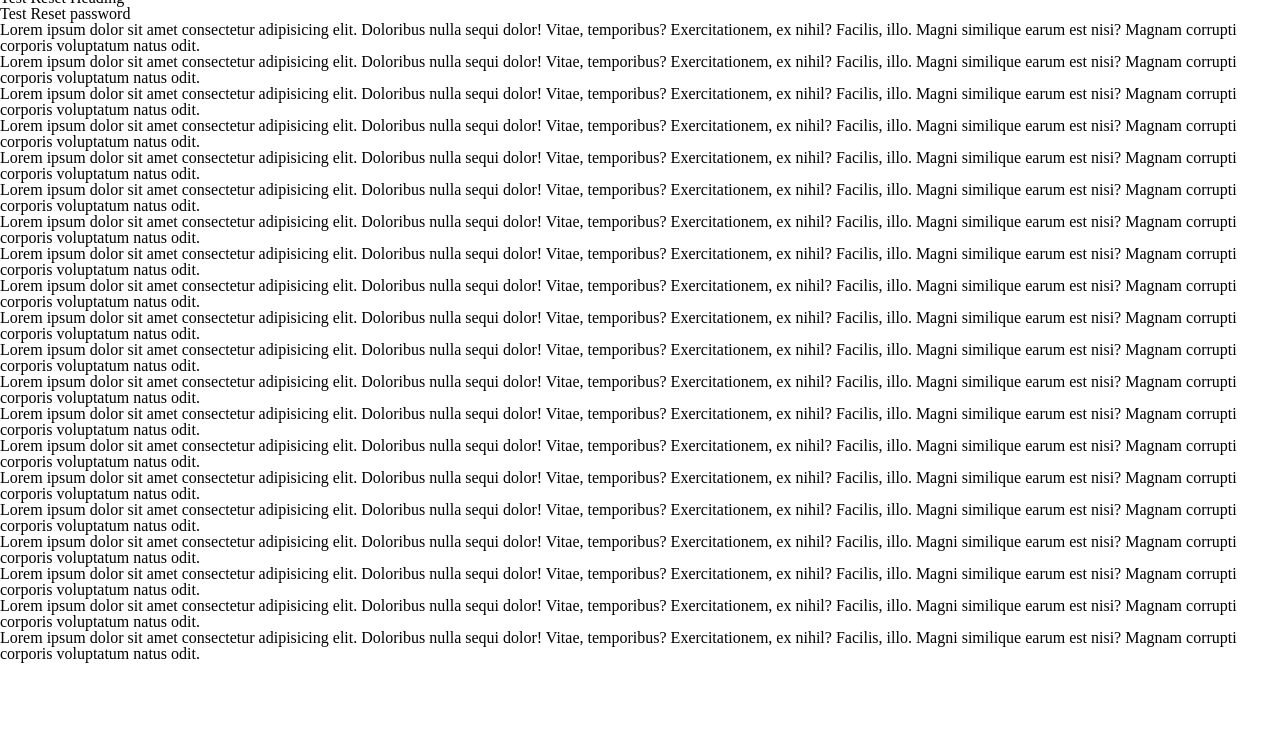
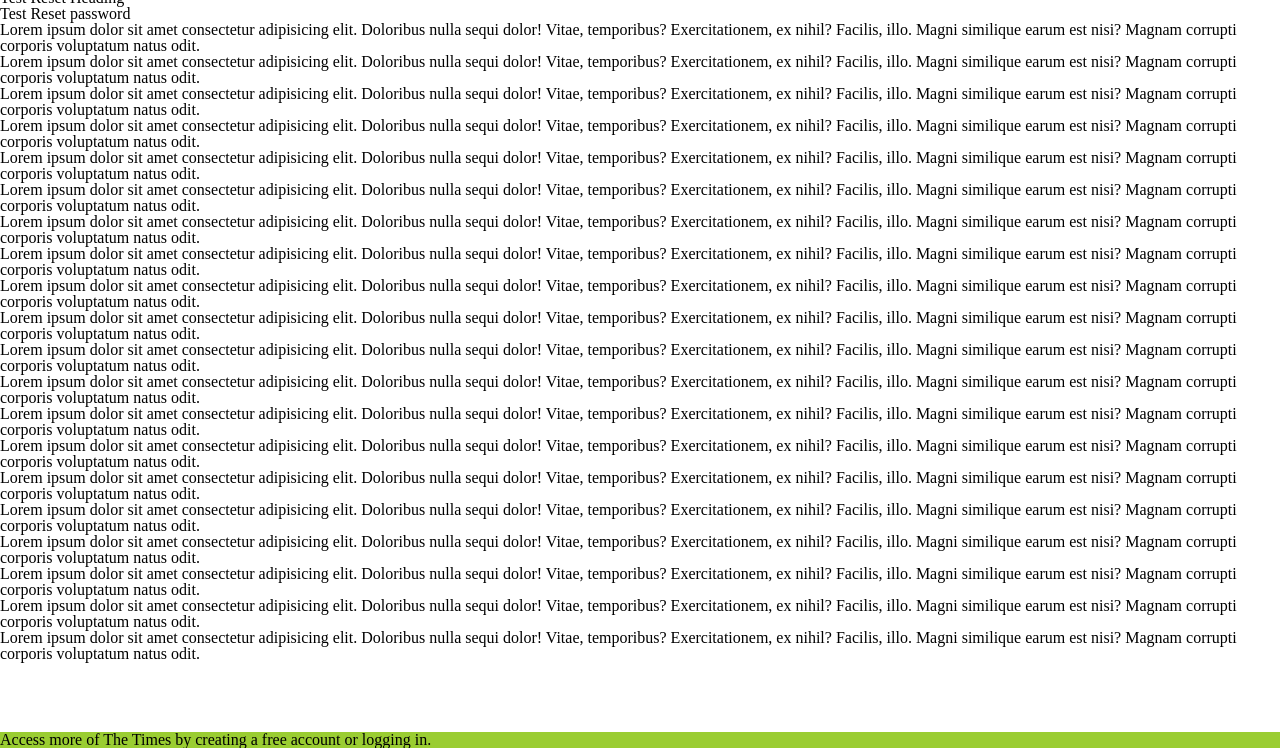
Before and after one commit to fffear/positioning_and_floating_elements, a plain HTML site: page index.html in a window 1280 px wide. Shown: the part 52-800 px from the top of the page. Drawn offline with Linux system fonts and the light colour scheme.

Commit message:
change error of fixed header

```diff
--- a/assets/stylesheets/main.css
+++ b/assets/stylesheets/main.css
@@ -1,7 +1,7 @@
-/* header */
+/* fixed positioned page header */
 .page-header {
   border-bottom: 1px rgb(190, 190, 190) solid;
-  position: absolute;
+  position: fixed;
   background: white;
   left: 0;
   top: 0;
@@ -82,3 +82,12 @@
 main {
   margin-top: 42px;
 }
+
+/* bottom fixed positioned section */
+.fixed-bottom-prompt {
+  background-color: yellowgreen;
+  position: fixed;
+  left: 0;
+  right: 0;
+  bottom: 0;
+}
--- a/index.html
+++ b/index.html
@@ -124,8 +124,11 @@
           Doloribus nulla sequi dolor! Vitae, temporibus? Exercitationem, ex nihil?
           Facilis, illo. Magni similique earum est nisi? Magnam corrupti corporis voluptatum natus odit.
       </p>
+  </main>
 
-  </main>
+  <section class="fixed-bottom-prompt">
+    <a>Access more of The Times by creating a free account or logging in.</a>
+  </section>
 
 </body>
 </html>
```
